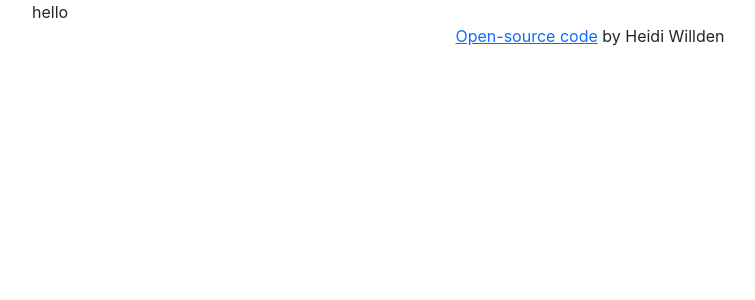
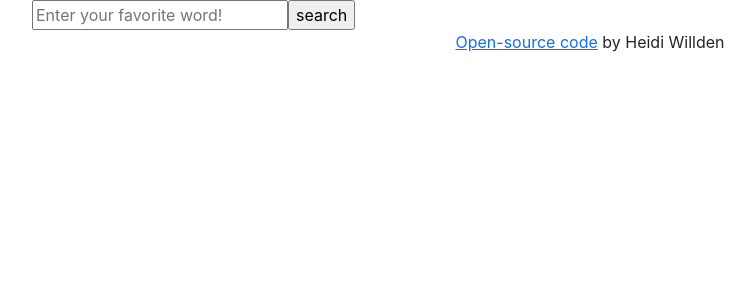
Before and after one commit to momopeachyh/dictionary-app, a React (Create React App) app: page / in a window 1280 px wide. Shown: the top 300 px of the page, without its empty margins (50-805 px from the left). Built offline with nearby package versions, Linux system fonts and the light colour scheme.

Commit message:
Created search bar

```diff
--- a/src/Dictionary.js
+++ b/src/Dictionary.js
@@ -1,6 +1,28 @@
-import React from "react";
+import React, { useState } from "react";
 import "./Dictionary.css";
 
 export default function Dictionary() {
-  return <div className="Dictionary">hello</div>;
+  let [searchterm, setSearchterm] = useState(null);
+
+  function handleSearchChange(event) {
+    setSearchterm(event.target.value);
+  }
+
+  function handleSubmit(event) {
+    event.preventDefault();
+    alert(searchterm);
+  }
+
+  return (
+    <div className="Dictionary">
+      <form onSubmit={handleSubmit}>
+        <input
+          type="search"
+          onChange={handleSearchChange}
+          placeholder="Enter your favorite word!"
+        />
+        <input type="submit" value="search" />{" "}
+      </form>
+    </div>
+  );
 }
```
